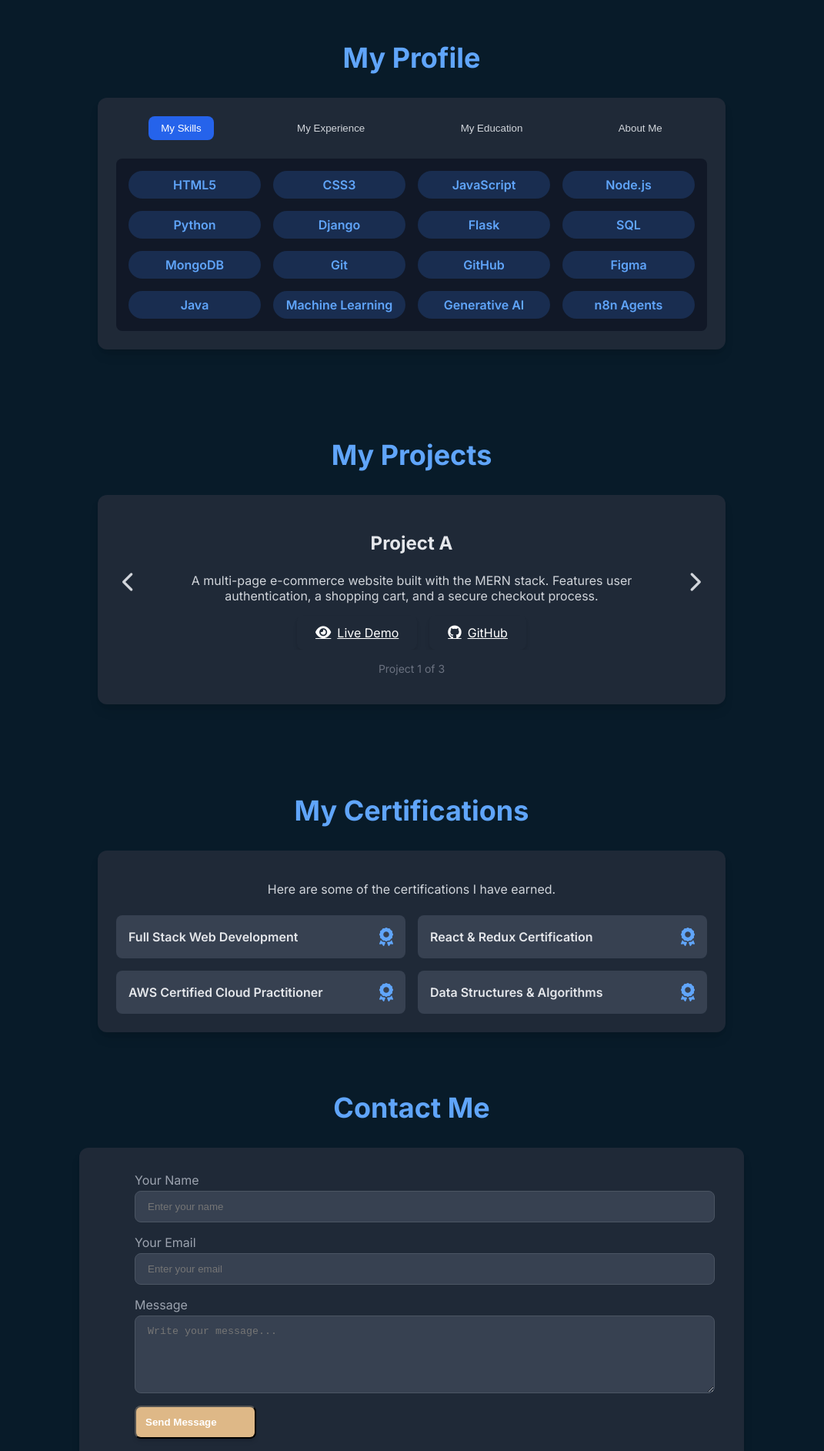
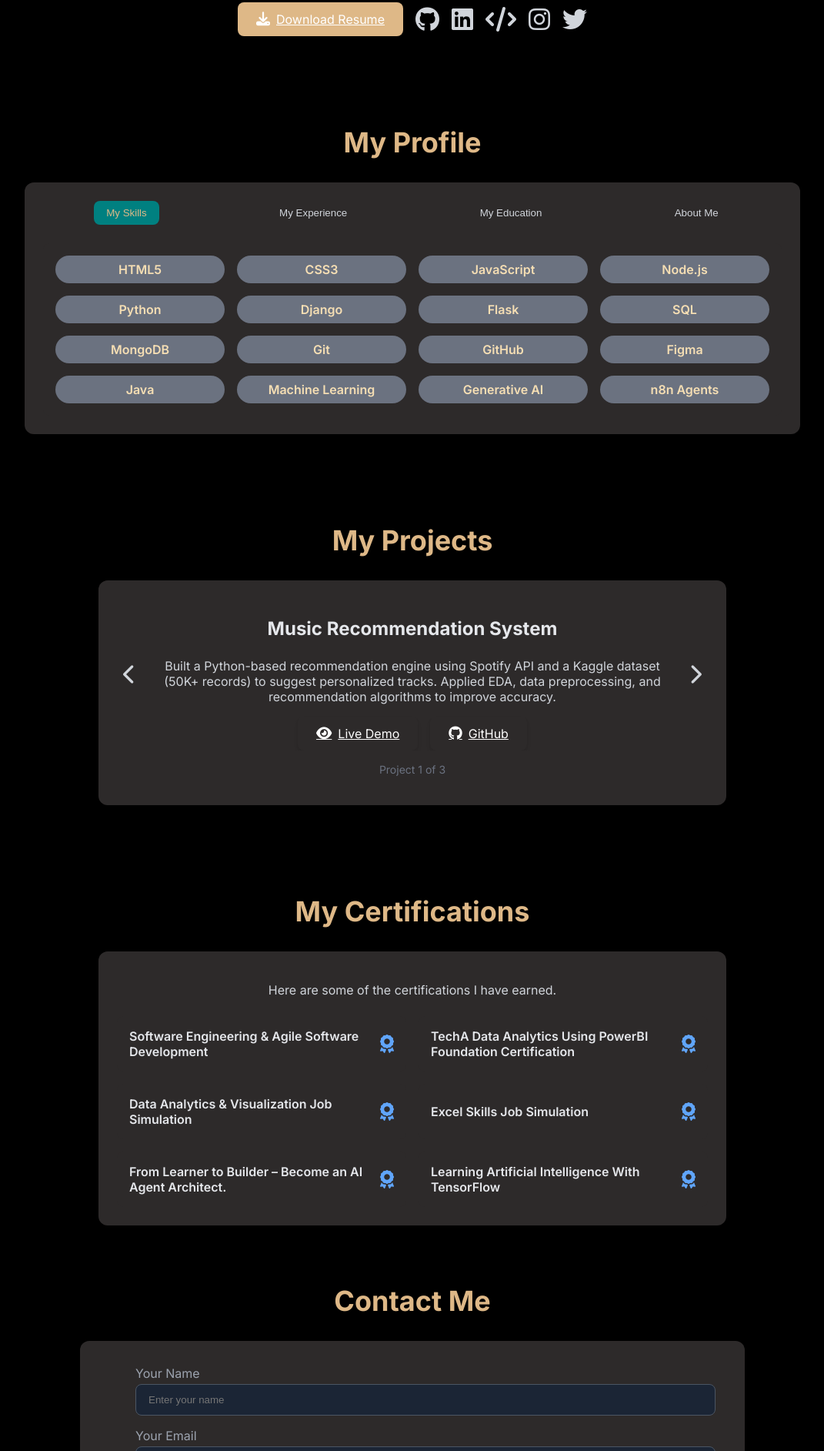
Before and after one commit to ratantiwaridev/Portfolio_Ratan, a plain HTML site: page index.html in a window 1280 px wide. Shown: the part 915-2800 px from the top of the page at 77% size, without its empty margins (105-1176 px from the left). Drawn offline with nearby package versions, Linux system fonts and the light colour scheme.

Commit message:
updated css and html

```diff
--- a/index.html
+++ b/index.html
@@ -55,16 +55,24 @@
       <!-- Home Section -->
       <section id="home" class="section home-section">
         <br>
-        <h1 class="main-heading">Welcome to My Portfolio</h1>
+        <!--<h1 class="main-heading">Ratan Tiwari, Full Stack Developer</h1>-->
+        <div class="card-container">
+        <div class="card">
         <div class="profile-image-container">
-                <img src="https://placehold.co/400x400/2563eb/ffffff?text=Your+Photo" alt="A professional headshot of myself" class="profile-image">
+                <img src="ratan_tiwari.png" alt="A professional headshot of myself" class="profile-image" height="650px" />
+        </div>
+        </div>
+        <div class="card">
+          <h1 class="main-heading">
+            <br><br><br>Hi I am Ratan Tiwari, Full Stack Developer
+        </div>
         </div>
         <p class="sub-heading">
           I'm a passionate full-stack developer dedicated to building impactful
           and elegant web applications.
         </p>
         <div class="flex-center-row-wrap">
-          <a href="#" class="btn btn-primary">
+          <a href="https://drive.google.com/file/d/1u0ssT-5YuHFe2Df1hsVWl6ebhFIDvTlT/view?usp=sharing" class="btn btn-primary">
             <i class="fas fa-download icon"></i>
             <span>Download Resume</span>
           </a>
@@ -140,7 +148,7 @@
                 </p>
               </div>
               <div class="list-item-border">
-                <h4 class="list-title">Ai Agent Builder</h4>
+                <h4 class="list-title">AI Agent Builder</h4>
                 <p class="list-subtitle">IBM SkillsBuild</p>
                 <p class="list-date">July 2025 - Aug 2025</p>
                 <p class="list-description">
@@ -214,7 +222,7 @@
         </div>
       </section>
 
-      <!-- Certifications Section (hidden by default) -->
+      <!-- Certifications Section -->
       <section id="certifications" class="section hidden certification-section">
         <br><br>
         <h2 class="section-heading">My Certifications</h2>
@@ -224,39 +232,56 @@
           </p>
           <div class="cert-grid">
             <a
-              href="#"
+              href="https://drive.google.com/file/d/1WMRAsBtupGZu0pfiSYd3coLp3JOU_QEF/view?usp=sharing"
               target="_blank"
               rel="noopener noreferrer"
               class="cert-link"
             >
-              <span class="cert-title">Full Stack Web Development</span>
+              <span class="cert-title">Software Engineering & Agile Software Development</span>
               <i class="fas fa-award icon-lg"></i>
             </a>
             <a
-              href="#"
+              href="https://drive.google.com/file/d/1nBEaiOfeBHhhuuxlcsE2Q8qDAYVl-mAS/view?usp=sharing"
               target="_blank"
               rel="noopener noreferrer"
               class="cert-link"
             >
-              <span class="cert-title">React & Redux Certification</span>
+              <span class="cert-title">TechA Data Analytics Using PowerBI Foundation Certification</span>
               <i class="fas fa-award icon-lg"></i>
             </a>
             <a
-              href="#"
+              href="https://drive.google.com/file/d/1hd_gamzZkdlWhcpTugWRta7YaEB62npJ/view?usp=sharing"
               target="_blank"
               rel="noopener noreferrer"
               class="cert-link"
             >
-              <span class="cert-title">AWS Certified Cloud Practitioner</span>
+              <span class="cert-title">Data Analytics & Visualization Job Simulation</span>
               <i class="fas fa-award icon-lg"></i>
             </a>
             <a
-              href="#"
+              href="https://drive.google.com/file/d/1Uc4ItB03f_71pejpY9slESx3RVdMLm2b/view?usp=sharing"
               target="_blank"
               rel="noopener noreferrer"
               class="cert-link"
             >
-              <span class="cert-title">Data Structures & Algorithms</span>
+              <span class="cert-title">Excel Skills Job Simulation</span>
+              <i class="fas fa-award icon-lg"></i>
+            </a>
+             <a
+              href="https://drive.google.com/file/d/1C-koCd1tu1uTtsfl6oTi3PeUZNAX_Evd/view?usp=sharing"
+              target="_blank"
+              rel="noopener noreferrer"
+              class="cert-link"
+            >
+              <span class="cert-title">From Learner to Builder – Become an AI Agent Architect.</span>
+              <i class="fas fa-award icon-lg"></i>
+            </a>
+             <a
+              href="https://drive.google.com/file/d/1AMVdQltKCbRjBq9--c-a6hqzGw0OQbbs/view?usp=sharing"
+              target="_blank"
+              rel="noopener noreferrer"
+              class="cert-link">
+            <span class="cert-title">Learning Artificial Intelligence With TensorFlow</span>
               <i class="fas fa-award icon-lg"></i>
             </a>
           </div>
--- a/script.js
+++ b/script.js
@@ -5,20 +5,20 @@ document.addEventListener('DOMContentLoaded', () => {
     const tabContents = document.querySelectorAll('.tab-content');
     const projects = [
         {
-            title: 'Project A',
-            description: 'A multi-page e-commerce website built with the MERN stack. Features user authentication, a shopping cart, and a secure checkout process.',
+            title: 'Music Recommendation System',
+            description: ' Built a Python-based recommendation engine using Spotify API and a Kaggle dataset (50K+ records) to suggest personalized tracks. Applied EDA, data preprocessing, and recommendation algorithms to improve accuracy.',
             githubUrl: '#',
             liveUrl: '#'
         },
         {
-            title: 'Project B',
-            description: 'A real-time chat application using React and Firebase. Users can create rooms, send messages, and share media in a responsive interface.',
+            title: 'Vehicle Parking App',
+            description: 'Developed a multi-user vehicle parking application with distinct admin and user dashboards, providing comprehensive management of parking infrastructure and personal reservation tracking.',
             githubUrl: '#',
             liveUrl: '#'
         },
         {
-            title: 'Project C',
-            description: 'A data visualization dashboard for a fictional company. It uses D3.js to render interactive charts and graphs from a REST API.',
+            title: 'AI Powered Chatbot',
+            description: 'Developed a chatbot using n8n AI agents with Google Cloud APIs and Pinecone for RAG. Retrieved knowledge dynamically from Google Drive documents for domain-specific Q&A. Tech Stack: n8n, Google Cloud APIs, Pinecone.',
             githubUrl: '#',
             liveUrl: '#'
         },
--- a/style.css
+++ b/style.css
@@ -4,22 +4,23 @@
 /* Base Styles */
 body {
     font-family: 'Inter', sans-serif;
-    background-color: #081b29;
+    background-color:black;
     color: #f3f4f6;
     min-height: 100vh;
     display: flex;
     flex-direction: column;
-}
+    overflow-x: hidden;
+    margin-left: 10px}
 
 /* Scrollbar Styles */
 body::-webkit-scrollbar {
     width: 8px;
 }
 body::-webkit-scrollbar-track {
-    background-color: #111827;
+    background-color: rgba(70, 9, 91, 0.182);
 }
 body::-webkit-scrollbar-thumb {
-    background-color: #3b82f6; /* blue-600 */
+    background-color: rgba(128, 128, 128, 0.05); /* blue-600 */
     border-radius: 4px;
 }
 
@@ -39,7 +40,7 @@ body::-webkit-scrollbar-thumb {
 /* Header */
 .header {
   position: fixed;
-  top: 0;
+  top: 20px;
   left: 0;
   width: 100%;
   background: transparent;
@@ -49,9 +50,9 @@ body::-webkit-scrollbar-thumb {
 
 /* Container inside header */
 .header-container {
-  max-width: 1200px;
+  max-width: 100%;
   margin: 0 auto;
-  padding: 0 2rem; /* space on left/right */
+  padding: 0 1rem; /* space on left/right */
   display: flex;
   justify-content: space-between;
   align-items: center;
@@ -72,6 +73,7 @@ body::-webkit-scrollbar-thumb {
   display: flex;
   align-items: center;
   gap: 0.25rem;
+  margin-right: 10px;
 }
 
 .nav-link:hover,
@@ -140,7 +142,7 @@ body::-webkit-scrollbar-thumb {
     font-size: 3rem;
     line-height: 1;
     font-weight: 800;
-    color: #60a5fa; /* blue-400 */
+    color: rgb(255, 218, 185); /* blue-400 */
 }
 
 .sub-heading {
@@ -171,15 +173,16 @@ body::-webkit-scrollbar-thumb {
 }
 
 .btn-primary {
-    background-color: #2563eb; /* blue-600 */
+    background-color: burlywood; /* blue-600 */
 }
 .btn-primary:hover {
-    background-color: #1d4ed8; /* blue-700 */
+    background-color: teal; /* blue-700 */
 }
 
 .icon {
     font-size: 1.125rem;
 }
+
 
 .social-links {
     display: flex;
@@ -238,8 +241,26 @@ body::-webkit-scrollbar-thumb {
         flex-direction: row;
     }
 }
+/*card-section*/
+.card-container {
+    display: grid;
+    grid-template-columns: 1fr 2fr;
+    gap: 10px;
+    width: 90%;
+    margin: 10px;
+}
 
+
+.card {
+    padding: 0px;
+    background-color: black;
+    color: #f0f0f0;
+    border-radius: 8px;
+    box-shadow: 0 4px 8px rgba(0, 0, 0, 0.5);
+}
 /* Profile Section */
+
+
 .profile-section, .project-section, .certification-section, .contact-section {
     display: flex;
     flex-direction: column;
@@ -252,17 +273,18 @@ body::-webkit-scrollbar-thumb {
     font-size: 2.25rem;
     line-height: 2.5rem;
     font-weight: 700;
-    color: #60a5fa; /* blue-400 */
+    color: burlywood; /* blue-400 */
     margin-bottom: 2rem;
 }
 
 .profile-card, .cert-card, .contact-card {
     width: 100%;
-    max-width: 48rem;
-    background-color: #1f2937; /* gray-800 */
+    max-width:60rem;
+    background-color:rgb(45, 42, 42); /* gray-800 */
     border-radius: 0.75rem;
     box-shadow: 0 10px 15px -3px rgba(0, 0, 0, 0.1), 0 4px 6px -2px rgba(0, 0, 0, 0.05);
     padding: 1.5rem;
+
 }
 
 .profile-tabs {
@@ -284,19 +306,19 @@ body::-webkit-scrollbar-thumb {
     background-color: transparent;
 }
 .tab-button:hover {
-    background-color: #374151; /* gray-700 */
+    background-color: teal; /* gray-700 */
 }
 .active-tab-button {
-    background-color: #2563eb; /* blue-600 */
-    color: #ffffff; /* white */
+    background-color: teal; /* blue-600 */
+    color: burlywood; /* white */
 }
 .active-tab-button:hover {
-    background-color: #2563eb;
+    background-color:#6b7280;
 }
 
 .tab-content {
     padding: 1rem;
-    background-color: #111827; /* gray-900 */
+    background-color: rgb(45,42,42); /* gray-900 */
     border-radius: 0.5rem;
 }
 
@@ -307,8 +329,8 @@ body::-webkit-scrollbar-thumb {
 }
 
 .skill-pill {
-    background-color: rgba(59, 130, 246, 0.2);
-    color: #60a5fa;
+    background-color:#6b7280;
+    color: wheat;
     padding: 0.5rem 1rem;
     border-radius: 9999px;
     text-align: center;
@@ -322,7 +344,7 @@ body::-webkit-scrollbar-thumb {
 }
 
 .list-item-border {
-    border-left: 4px solid #3b82f6; /* blue-500 */
+    border-left: 4px solid black; /* blue-500 */
     padding-left: 1rem;
 }
 .list-item-green {
@@ -376,7 +398,7 @@ body::-webkit-scrollbar-thumb {
     position: relative;
     width: 100%;
     max-width: 48rem;
-    background-color: #1f2937;
+    background-color: rgb(45, 42, 42);
     border-radius: 0.75rem;
     box-shadow: 0 10px 15px -3px rgba(0, 0, 0, 0.1), 0 4px 6px -2px rgba(0, 0, 0, 0.05);
     padding: 1.5rem;
@@ -435,7 +457,7 @@ body::-webkit-scrollbar-thumb {
 .cert-card {
     max-width: 48rem;
     padding: 1.5rem;
-    background-color: #1f2937;
+    background-color: rgb(45, 42, 42);
     border-radius: 0.75rem;
     box-shadow: 0 10px 15px -3px rgba(0, 0, 0, 0.1), 0 4px 6px -2px rgba(0, 0, 0, 0.05);
 }
@@ -452,7 +474,7 @@ body::-webkit-scrollbar-thumb {
 }
 
 .cert-link {
-    background-color: #374151; /* gray-700 */
+    background-color: rgb(45, 42, 42); /* gray-700 */
     transition-property: background-color;
     transition-duration: 300ms;
     padding: 1rem;
@@ -463,7 +485,7 @@ body::-webkit-scrollbar-thumb {
     text-decoration: none;
 }
 .cert-link:hover {
-    background-color: #4b5563; /* gray-600 */
+    background-color: #374; /* gray-600 */
 }
 
 .cert-title {
@@ -486,7 +508,7 @@ body::-webkit-scrollbar-thumb {
     max-width: 50rem;
     width: 100%;
     padding: 2rem; /* increased padding to give space around inputs */
-    background-color: #1f2937; /* dark card background */
+    background-color: rgb(45, 42, 42); /* dark card background */
     border-radius: 0.75rem;
     box-shadow: 0 10px 15px -3px rgba(0, 0, 0, 0.1),
                 0 4px 6px -2px rgba(0, 0, 0, 0.05);
@@ -514,8 +536,8 @@ body::-webkit-scrollbar-thumb {
 .form-input {
     width: 100%; /* full width of parent */
     padding: 0.75rem 1rem; /* inner spacing */
-    background-color: #374151; /* gray-700 */
-    color: #e5e7eb; /* gray-100 */
+    background-color: #1b2535; /* gray-700 */
+    color: white; /* gray-100 */
     border: 1px solid #4b5563; /* gray-600 */
     border-radius: 0.5rem;
     transition: border-color 0.3s;
@@ -523,7 +545,7 @@ body::-webkit-scrollbar-thumb {
 
 .form-input:focus {
     outline: none;
-    border-color: #3b82f6; /* blue-500 */
+    border-color: #8a8e94; /* blue-500 */
 }
 
 .btn-full {
@@ -541,7 +563,7 @@ body::-webkit-scrollbar-thumb {
 }
 
 .btn-submit:hover {
-    background-color: #1d4ed8;
+    background-color: teal;
 }
 
 /* Footer */
```
Also changed, not shown: ratan_tiwari.png (added).
